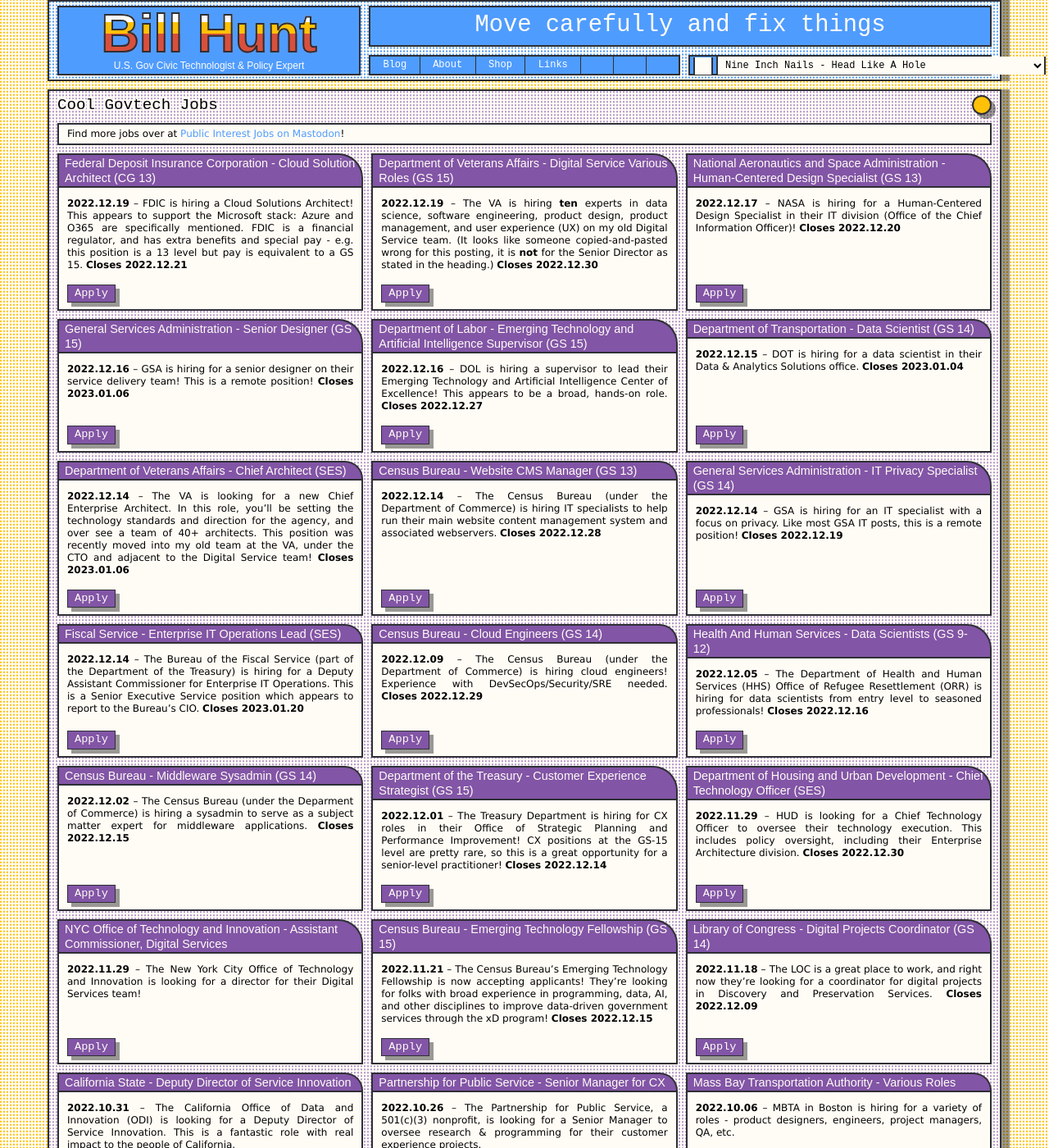
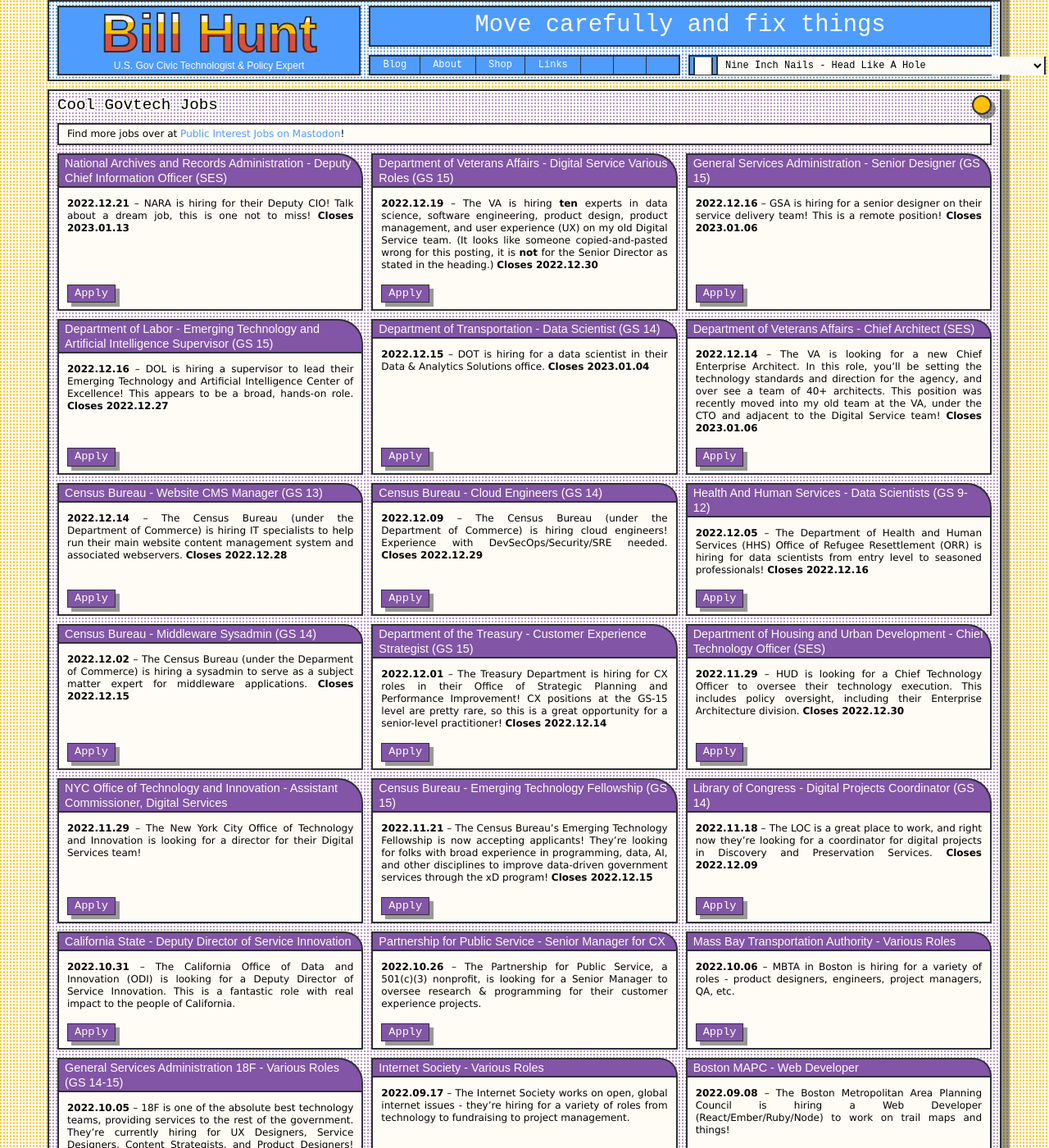
Before and after one commit to krusynth/billhunt.dev, a Jekyll site: the page built from jobs.md, in a window 1280 px wide and 1400 px high. Shown: the whole window at 82% size. Built offline with Jekyll 4.4.1, drawn with Linux system fonts in a browser that asks for light colours; some web fonts are replaced.

Commit message:
Update jobs.

```diff
--- a/_data/jobs.yml
+++ b/_data/jobs.yml
@@ -1,20 +1,14 @@
-- title: Federal Deposit Insurance Corporation - Cloud Solution Architect (CG 13)
-  url: https://www.usajobs.gov/job/693318200
-  date: 2022-12-19
-  closes: 2022-12-21
-  content: "FDIC is hiring a Cloud Solutions Architect! This appears to support the Microsoft stack: Azure and O365 are specifically mentioned. FDIC is a financial regulator, and has extra benefits and special pay - e.g. this position is a 13 level but pay is equivalent to a GS 15."
+- title: National Archives and Records Administration - Deputy Chief Information Officer (SES)
+  url: https://www.usajobs.gov/job/695675400
+  date: 2022-12-21
+  closes: 2023-01-13
+  content: NARA is hiring for their Deputy CIO! Talk about a dream job, this is one not to miss!
 
 - title: Department of Veterans Affairs - Digital Service Various Roles (GS 15)
   url: https://www.usajobs.gov/job/694113000
   date: 2022-12-19
   closes: 2022-12-30
   content: The VA is hiring <strong>ten</strong> experts in data science, software engineering, product design, product management, and user experience (UX) on my old Digital Service team. (It looks like someone copied-and-pasted wrong for this posting, it is <strong>not</strong> for the Senior Director as stated in the heading.)
-
-- title: National Aeronautics and Space Administration - Human-Centered Design Specialist (GS 13)
-  url: https://www.usajobs.gov/job/695226400
-  date: 2022-12-17
-  closes: 2022-12-20
-  content: NASA is hiring for a Human-Centered Design Specialist in their IT division (Office of the Chief Information Officer)!
 
 - title: General Services Administration - Senior Designer (GS 15)
   url: https://www.usajobs.gov/job/693941200
@@ -45,18 +39,6 @@
   date: 2022-12-14
   closes: 2022-12-28
   content: The Census Bureau (under the Department of Commerce) is hiring IT specialists to help run their main website content management system and associated webservers.
-
-- title: General Services Administration - IT Privacy Specialist (GS 14)
-  urL: https://www.usajobs.gov/job/694270200
-  date: 2022-12-14
-  closes: 2022-12-19
-  content: GSA is hiring for an IT specialist with a focus on privacy. Like most GSA IT posts, this is a remote position!
-
-- title: Fiscal Service - Enterprise IT Operations Lead (SES)
-  url: https://www.usajobs.gov/job/694529200
-  date: 2022-12-14
-  closes: 2023-01-20
-  content: The Bureau of the Fiscal Service (part of the Department of the Treasury) is hiring for a Deputy Assistant Commissioner for Enterprise IT Operations. This is a Senior Executive Service position which appears to report to the Bureau's CIO.
 
 - title: Census Bureau - Cloud Engineers (GS 14)
   url: https://www.usajobs.gov/job/693502100
```
